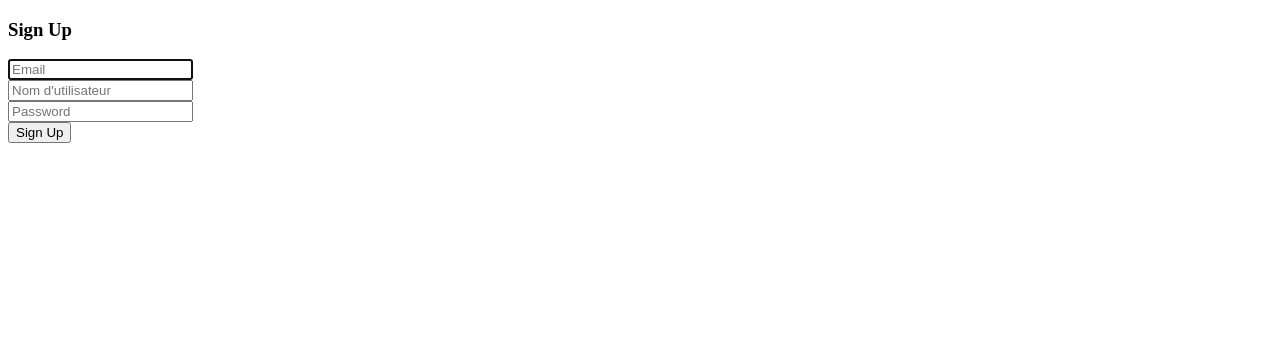
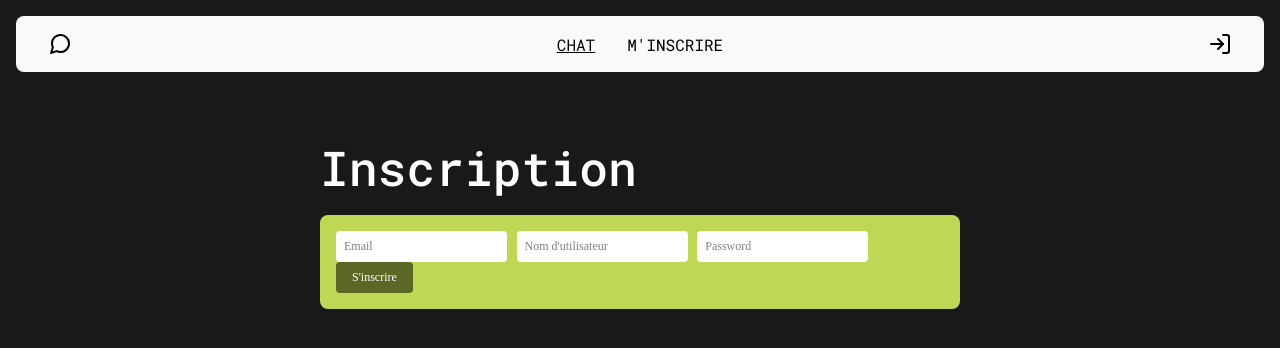
Before and after one commit to Triips-TheCoder/HETIC-FLASK-CHAT, a Flask app: page /signup in a window 1280 px wide. Shown: the top 348 px of the page. Run offline with Flask 3, Linux system fonts and the light colour scheme.

Commit message:
login container

```diff
--- /dev/null
+++ b/static/css/container.css
@@ -0,0 +1,12 @@
+.container {
+    display: flex;
+    justify-content: center;
+    margin: 0 16px;
+    flex-direction: column;
+}
+
+@media screen and (min-width: 900px) {
+    .container {
+        margin: 0 25vw;
+    }
+}
--- /dev/null
+++ b/static/css/form.css
@@ -0,0 +1,5 @@
+form {
+    background-color: #BED754;
+    padding: 16px;
+    border-radius: 8px;
+}
--- a/templates/header.html
+++ b/templates/header.html
@@ -3,7 +3,7 @@
     <img src="{{ url_for('static', filename='icon/logo.svg') }}" alt="Logo">
     <nav>
         <a class="ft-link ft-link--active:hover ft-link--active" href="{{ url_for('index') }}">Chat</a>
-        <a class="ft-link ft-link--active:hover" href="{{ url_for('index') }}">À propos</a>
+        <a class="ft-link ft-link--active:hover" href="{{ url_for('signup') }}">M'inscrire</a>
         <!-- Autres liens de navigation -->
     </nav>
     <img src="{{ url_for('static', filename='icon/log-in.svg') }}" alt="Log In">
--- a/templates/index.html
+++ b/templates/index.html
@@ -8,6 +8,7 @@
     <link rel="stylesheet" href="{{ url_for('static', filename='css/header.css') }}">
     <link rel="stylesheet" href="{{ url_for('static', filename='css/message.css') }}">
     <link rel="stylesheet" href="{{ url_for('static', filename='css/conversation.css') }}">
+    <link rel="stylesheet" href="{{ url_for('static', filename='css/container.css') }}">
 
     <title>Chat Flask HETIC</title>
 </head>
--- a/templates/signup-test.html
+++ b/templates/signup-test.html
@@ -1,36 +1,28 @@
 <!DOCTYPE html>
-<html lang="en">
+<html lang="fr">
+
 <head>
     <meta charset="UTF-8">
     <meta name="viewport" content="width=device-width, initial-scale=1.0">
-    <title>Document</title>
+    <title>Inscription</title>
+    <link rel="stylesheet" href='/static/css/main.css' />
+    <link rel="stylesheet" href='/static/css/form.css' />
+    <link rel="stylesheet" href="{{ url_for('static', filename='css/header.css') }}">
+    <link rel="stylesheet" href="{{ url_for('static', filename='css/container.css') }}">
 </head>
+
 <body>
-    <div class="column is-4 is-offset-4">
-        <h3 class="title">Sign Up</h3>
-        <div class="box">
-            <form method="POST" action="/signup">
-                <div class="field">
-                    <div class="control">
-                        <input class="input is-large" type="email" name="email" placeholder="Email" autofocus="">
-                    </div>
-                </div>
+    {% include 'header.html' %}
+    <div class="container">
+        <h1 class="mb-2">Inscription</h1>
+        <form method="POST" action="/signup">
+            <input type="email" name="email" placeholder="Email" autofocus>
+            <input type="text" name="username" placeholder="Nom d'utilisateur" autofocus="">
+            <input class="input is-large" type="password" name="password" placeholder="Password">
+            <button>S'inscrire</button>
+        </form>
+    </div>
 
-                <div class="field">
-                    <div class="control">
-                        <input class="input is-large" type="text" name="username" placeholder="Nom d'utilisateur" autofocus="">
-                    </div>
-                </div>
+</body>
 
-                <div class="field">
-                    <div class="control">
-                        <input class="input is-large" type="password" name="password" placeholder="Password">
-                    </div>
-                </div>
-
-                <button class="button is-block is-info is-large is-fullwidth">Sign Up</button>
-            </form>
-        </div>
-    </div>
-</body>
 </html>
```
Also changed, not shown: static/css/conversation.css (+0 -13 lines), templates/login.html (added).
